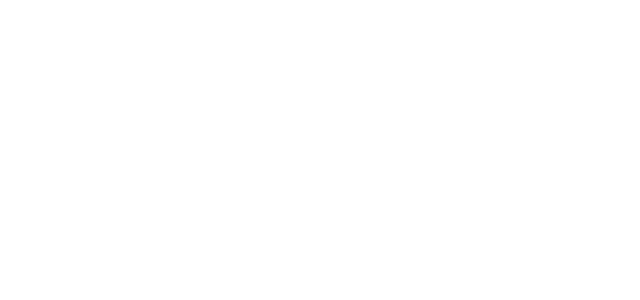
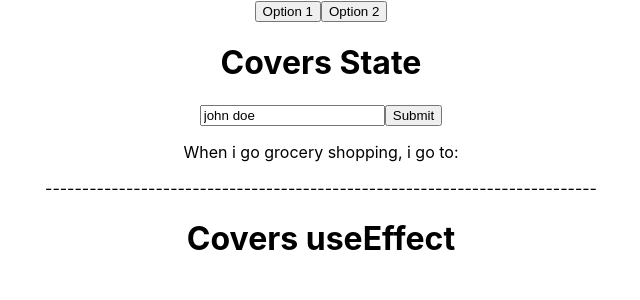
Before and after one commit to chakane0/React-Sandbox, a React (Create React App) app in the folder sandbox/: page / in a window 1280 px wide. Shown: the top 300 px of the page, without its empty margins (319-959 px from the left). Built offline with nearby package versions, Linux system fonts and the light colour scheme; the HTML template or start-up script is replaced by a standard one.

Commit message:
update tsconfigs and state overview

```diff
--- a/sandbox/package.json
+++ b/sandbox/package.json
@@ -34,5 +34,10 @@
       "last 1 firefox version",
       "last 1 safari version"
     ]
+  },
+  "devDependencies": {
+    "@types/react": "^19.1.11",
+    "@types/react-dom": "^19.1.7",
+    "typescript": "^5.9.2"
   }
 }
--- a/sandbox/src/App.js
+++ b/sandbox/src/App.js
@@ -1,8 +1,16 @@
 import './App.css';
-
+import Navigation from "./Components/NavigationComponent"
+import StateHook from "./Components/State"
 function App() {
   return (
     <div className="App">
+      <Navigation/>
+
+      <h1>Covers State</h1>
+      <StateHook/>
+      <p>---------------------------------------------------------------------------</p>
+      <h1>Covers useEffect</h1>
+
     </div>
   );
 }
--- /dev/null
+++ b/sandbox/src/Components/NavigationComponent.jsx
@@ -0,0 +1,13 @@
+
+function NavigationComponent() {
+    return(
+        <>
+            <nav>
+                <button>Option 1</button>
+                <button>Option 2</button>
+            </nav>
+        </>
+    );
+}
+
+export default NavigationComponent;
--- /dev/null
+++ b/sandbox/src/Components/State.tsx
@@ -0,0 +1,31 @@
+import React, {useState} from 'react';
+
+export default function StateHook() {
+
+    // the input and button is encapsulated in a form element
+    // the purpose of this, is to only change the p tag once the user hits submit
+    // this means we will need 2 state objects
+
+    // this one will update as the user types
+    const [name, setName] = React.useState("john doe");
+
+    // this will capture the moment the user hits submit, it will collect the last update of "name"
+    const [submittedName, setSubmittedName] = React.useState("")
+
+    // handles the submission of the name input box
+    function handleNameSubmit(e: React.FormEvent<HTMLFormElement>) {
+        e.preventDefault();
+        setSubmittedName(name);
+        console.log("subbmitted name" + submittedName);
+    }
+
+    return(
+        <>
+            <form onSubmit={handleNameSubmit}>
+                <input value={name} onChange={ (e: React.ChangeEvent<HTMLInputElement>) => setName(e.target.value) } />
+                <button type="submit">Submit</button>
+            </form>
+            <p>When i go grocery shopping, i go to: {submittedName}</p>
+        </>
+    )
+}
```
Also changed, not shown: sandbox/src/Components/StateHook.jsx (added, +19 -0 lines), sandbox/tsconfig.json (added, +48 -0 lines), sandbox/src/Components/NavigationComponent.tsx (deleted).
